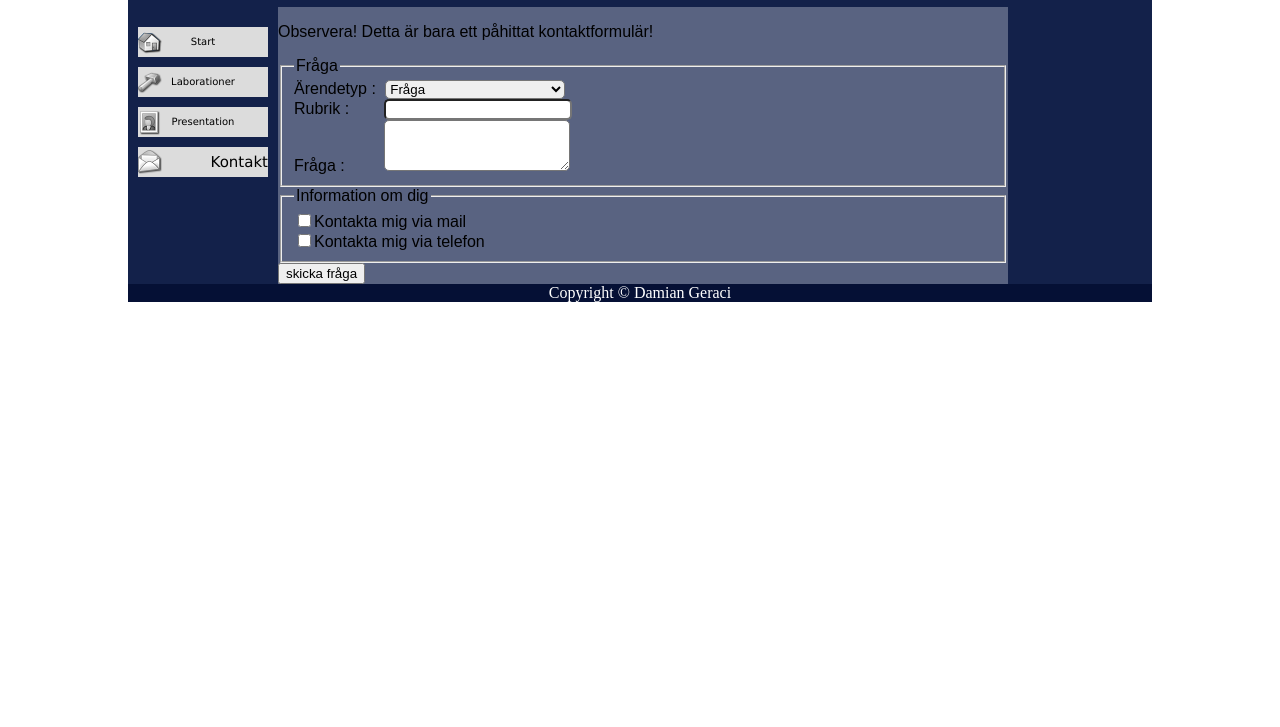
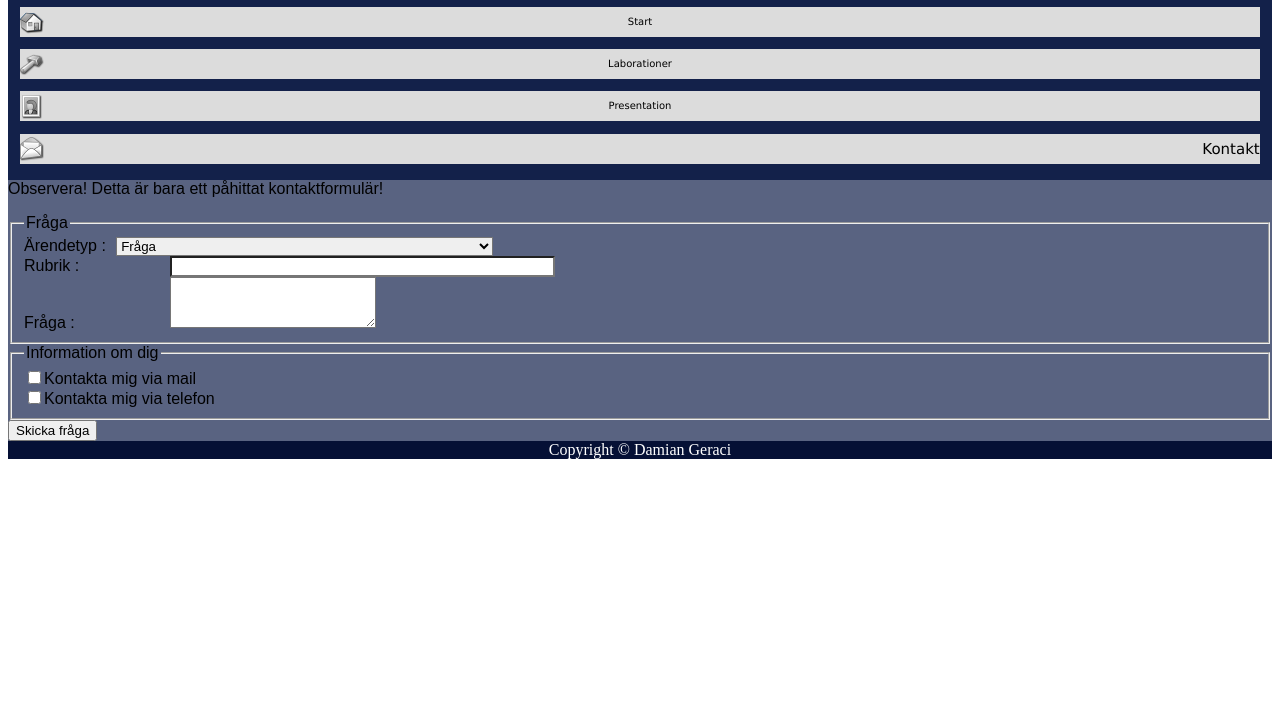
Before and after one commit to dg222dm/1ik415-laborationer, a plain HTML site: page pages/kontakt.html in a window 1280 px wide. Shown: the part 73-800 px from the top of the page. Drawn offline with Linux system fonts and the light colour scheme.

Commit message:
sorted the kontakt page out. Added support for the form to ios

```diff
--- /dev/null
+++ b/css/mobile.css
@@ -0,0 +1,157 @@
+@media screen and (max-width: 481px) {
+#content {
+	width: 100%;
+	float: none;
+}
+#sidebar {
+	width: 100%;
+	float: none;
+}
+
+img {
+	max-width: 100%;
+	height: auto;
+	width: auto\9; /* ie8 */
+}
+}
+#header {
+    width:100%;
+    background-color:#051035;
+    color:white;
+    text-align:center;
+    background-image: url(../css/pics/svgLogo.svg);
+    background-size: 9.76% 9.76%;
+    background-position: left 1.9%;
+    background-repeat: no-repeat;
+
+}
+#nav ul{
+    line-height:30px;
+    background-color:#13214A;
+    list-style-type: none;
+    font-family: verdana;
+    font-size:10px;
+    padding: 0;
+    float:none;
+    text-align:center;
+
+
+}
+
+#nav li{
+    margin: 0.97% ; /*Mellan rum mellan list items*/
+
+}
+
+.active {
+    font-size:15px;
+    text-align:right;
+}
+
+#nav a{
+    display: block;
+    width: 100%;
+    background-color: #dcdcdc;
+    text-decoration: none; /*tar bort understräcken*/
+    background-image: url(../css/pics/sprite.png);
+    background-repeat:no-repeat;
+}
+
+#home-icon { background-position: 0 -44px}
+#home-icon:hover {background-position: 0px 4px}
+
+#tool-icon { background-position: 0px -140px}
+#tool-icon:hover {background-position: 0 -92px}
+
+#presentation-icon { background-position: 0px -236px}
+#presentation-icon:hover {background-position: 0 -188px}
+
+#contact-icon { background-position: 0px -333px}
+#contact-icon:hover {background-position: 0 -285px}
+
+#nav a:link, #nav a:active, #nav a:visited {
+    color: #000000;
+}
+
+
+
+#background {
+    width:100%;
+    height:auto;
+    margin:0 auto;
+    background-color:#13214A;
+}
+
+
+
+#footer {
+    background-color:#051035;
+    width:100%;
+    color:white;
+    clear:both;
+    text-align:center;
+
+}
+
+#content {
+  width: 100%;
+  float:none;
+  background-color:#596381;
+  height: auto;
+  font-family: sans-serif;
+
+}
+
+.right {
+    float: right;
+    border:1px solid #021a40;
+    padding: 1px;
+}
+.left {
+    float: left;
+    border:1px solid #021a40;
+    padding: 1px;
+}
+
+.center {
+    margin-left:21.48%;
+
+  }
+
+  table, td, th {
+    border: 1px  solid;
+}
+
+th {
+    background-color: green;
+    color: white;
+}
+
+#text {
+    border-radius:0.48%;
+    margin-left:7.41%;
+    width: 30.57%;
+}
+
+#text2 {
+    max-width:200px;
+    width:30.57%;
+    max-height:100px;
+    border-radius:0.48%;
+    margin-left:7.41%;
+}
+
+#text3 {
+    border-radius:0.48%;
+    width:30.57%;
+    margin-left: 0.48%;
+}
+
+/*
+header färg: #051035
+nav fönster färg: #3E496F
+bakgrundsfärg: #13214A
+content färg: #596381
+footer färg: #051035
+
+*/
--- a/pages/kontakt.html
+++ b/pages/kontakt.html
@@ -3,6 +3,8 @@
     <head>
         <link rel="stylesheet"  href="../css/style.css" media="screen" />
         <link rel="stylesheet"  href="../css/printfriendly.css" media="print" />
+        <meta name="viewport" content="width=device-width; initial-scale=1; maximum-scale=1">
+        <link rel="stylesheet"  href="../css/mobile.css" />
         <meta charset="utf-8" />
         <title>Kontakt</title>
     </head>
@@ -47,7 +49,7 @@
                     <input type="checkbox" name="kontaktamigviatelefon" value="telefon">Kontakta mig via telefon
                 </fieldset>
                 <!-- fråga läraren -->
-                <input type="submit" name="knapp" value="skicka fråga" />
+                <input type="submit" name="knapp" value="Skicka fråga" />
             </form>
         </article>
         </div>
```
Also changed, not shown: .c9/metadata/workspace/css/mobile.css (added), .c9/metadata/workspace/css/style.css, .c9/metadata/workspace/index.html, .c9/metadata/workspace/pages/kontakt.html, .c9/metadata/workspace/pages/laborationer.html, .c9/metadata/workspace/pages/presentation.html, 3 other files.
